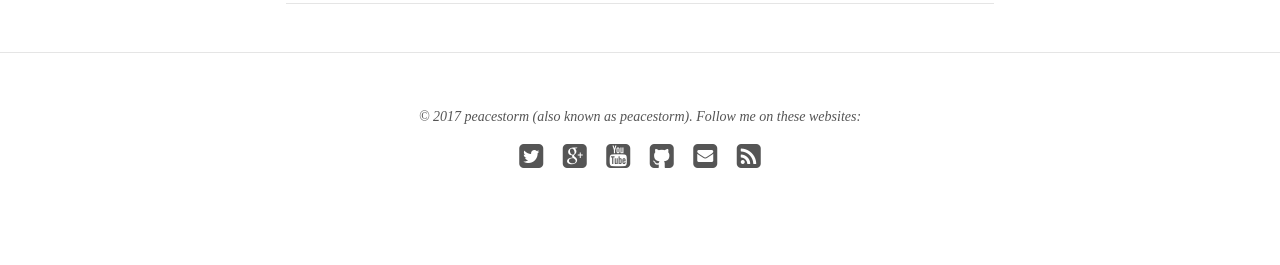
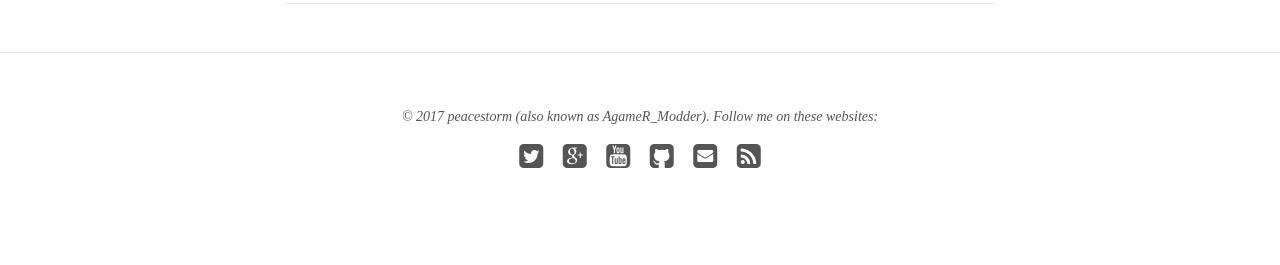
Before and after one commit to peacestorm/peacestorm.github.io, a Jekyll site: the page built from index.html, in a window 1280 px wide. Shown: the part 732-997 px from the top of the page. Built offline with Jekyll 4.4.1, drawn with Linux system fonts in a browser that asks for light colours; nearby versions of some CDN libraries.

Commit message:
Update _config.yml

```diff
--- a/_config.yml
+++ b/_config.yml
@@ -33,7 +33,7 @@ exclude: ["lib", "config.rb", "Capfile", "config", "log", "Rakefile", "Rakefile.
 # Site owner
 owner:
   name: peacestorm
-  nickname: peacestorm
+  nickname: AgameR_Modder
   avatar: site-logo.png
   email: rjanse48@gmail.com
   disqus-shortname: peacestormgithubio
```
